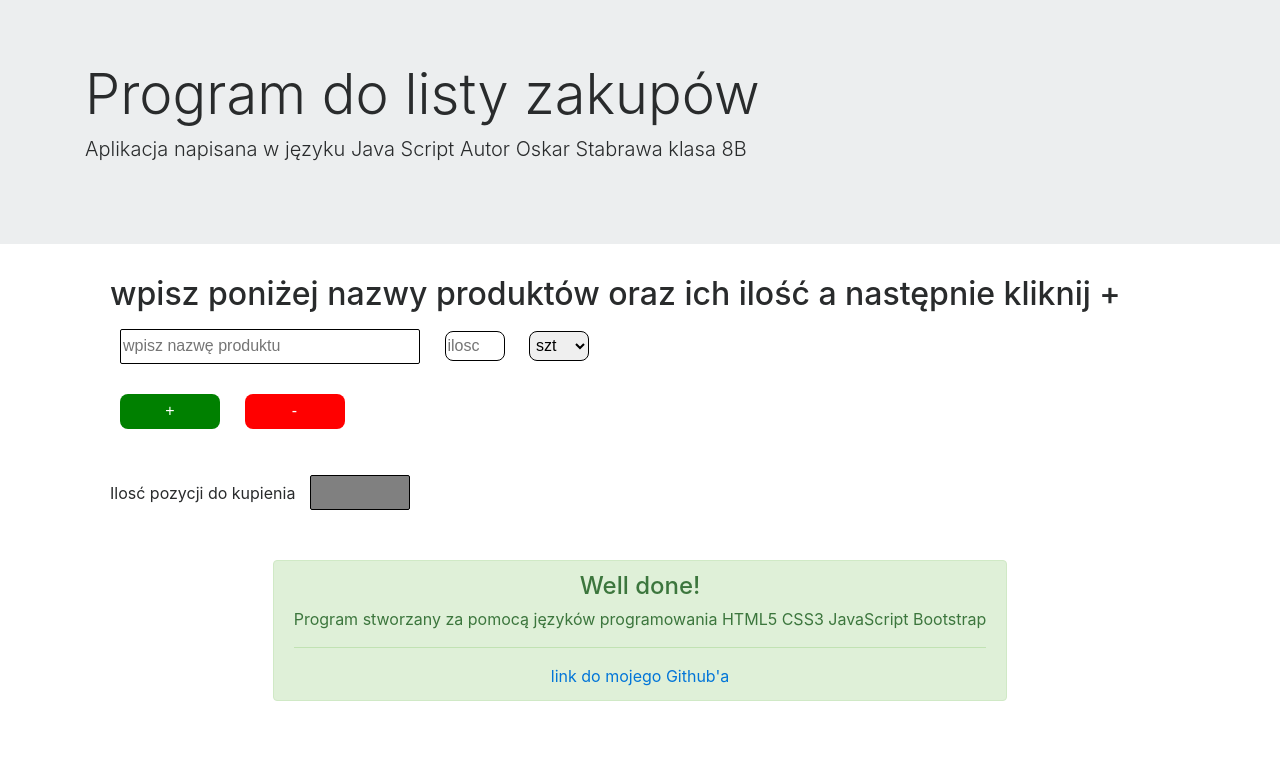
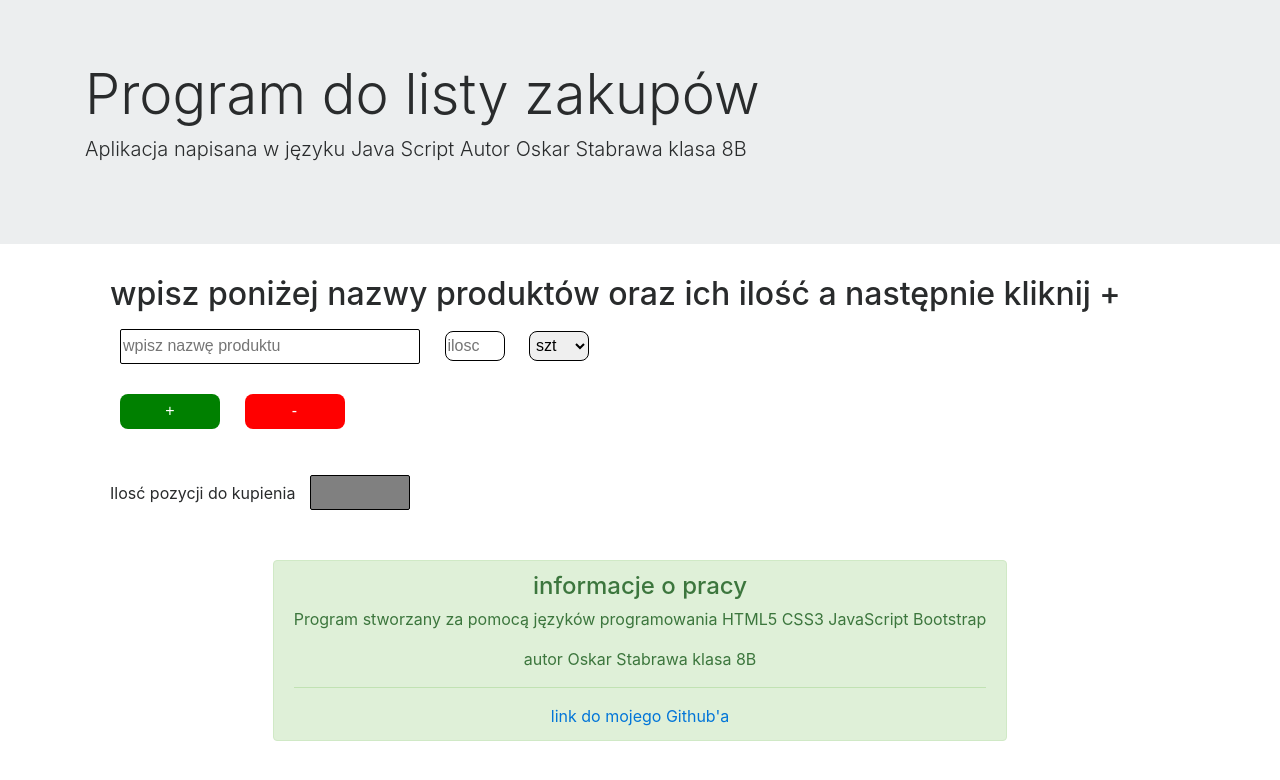
Before and after one commit to krolewnaoskar/Listazakupy, a plain HTML site: page index.html in a window 1280 px wide. Drawn offline with nearby package versions, Linux system fonts and the light colour scheme.

Commit message:
poprawki v2

```diff
--- a/index.html
+++ b/index.html
@@ -54,10 +54,11 @@
             <div class="row">
                 <div class="col-md-12">
                     <div class="alert alert-success" role="alert">
-                        <h4 class="alert-heading">Well done!</h4>
+                        <h4 class="alert-heading">informacje o pracy</h4>
                         <p>Program stworzany za pomocą języków programowania HTML5 CSS3 JavaScript Bootstrap</p>
+                        <p>autor Oskar Stabrawa klasa 8B</p>
                         <hr>
-                        <p class="mb-0"><a href="https://github.com/krolewnaoskar/Listazakupy/commits/master">link do mojego Github'a</a></p>
+                        <p class="mb-0"><a href="https://github.com/krolewnaoskar/Listazakupy">link do mojego Github'a</a></p>
                       </div>
                 </div>
             </div>
```
